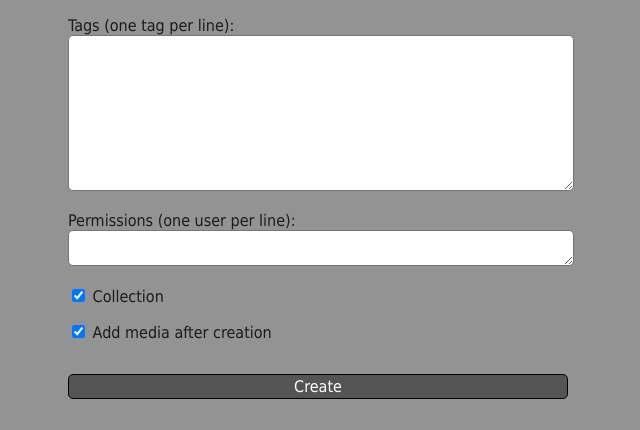
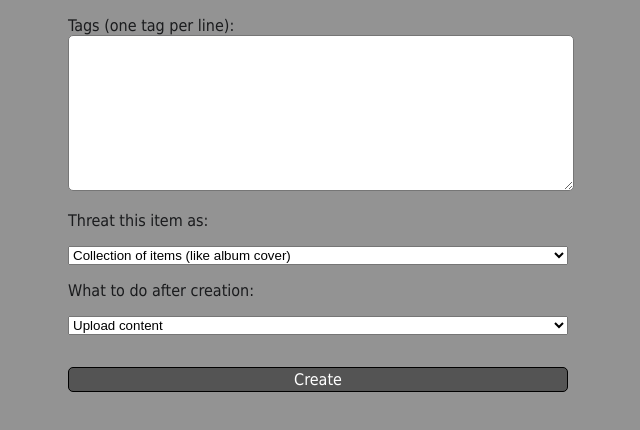
Before and after one commit to IgorZyktin/omoide, a Python web app: template omoide/presentation/templates/create_item.html in a window 1280 px wide. Shown: the part 370-800 px from the top of the page, without its empty margins (322-962 px from the left). Run offline with Jinja, Linux system fonts and the light colour scheme; the template is opened without the code that fills it, so the values that code supplies are empty.

Commit message:
feat: refactored creation

```diff
--- a/omoide/presentation/static/code.js
+++ b/omoide/presentation/static/code.js
@@ -133,7 +133,7 @@ function dynamicallyRenderMoreItems(container, items,
         stopCallback()
 }
 
-function goToNewSearch(newSearchParams) {
+function reloadSearchParams(newSearchParams) {
     // redirect using new search params
     window.location.href = window.location.origin
         + window.location.pathname + '?' + newSearchParams.toString();
@@ -149,7 +149,7 @@ function toggleOrdered() {
     } else
         searchParams.set('ordered', 'on')
 
-    goToNewSearch(searchParams)
+    reloadSearchParams(searchParams)
 }
 
 function toggleNested() {
@@ -161,7 +161,7 @@ function toggleNested() {
     else
         searchParams.set('nested', 'on')
 
-    goToNewSearch(searchParams)
+    reloadSearchParams(searchParams)
 }
 
 function togglePaged() {
@@ -173,5 +173,14 @@ function togglePaged() {
     else
         searchParams.set('paged', 'on')
 
-    goToNewSearch(searchParams)
+    reloadSearchParams(searchParams)
 }
+
+function relocateWithAim(url, parameters) {
+    // change current url with consideration of query parameters
+    let searchParams = new URLSearchParams(window.location.search)
+    for (const [key, value] of Object.entries(parameters || {})) {
+        searchParams.set(key, value)
+    }
+    window.location.href = url + '?' + searchParams.toString();
+}
--- a/omoide/presentation/static/crud.js
+++ b/omoide/presentation/static/crud.js
@@ -1,5 +1,5 @@
 function splitLines(text) {
-    // split string by line separators and return only non empty
+    // split string by line separators and return only non-empty
     return text.replace(/\r\n/, '\n').split('\n').filter(n => n)
 }
 
@@ -20,37 +20,63 @@ function makeAlert(text) {
 
 function gatherItemParameters() {
     // gather information from typical creation fields
-    let tags = splitLines(document.getElementById('item_tags').value)
-    let permissions = splitLines(document.getElementById('item_permissions').value)
+    let tags = splitLines($('#item_tags').val())
+    // TODO - restore after permissions will be introduced
+    let permissions = []
+    // let permissions = splitLines($('#item_permissions').val())
     return {
-        parent_uuid: document.getElementById('parent_uuid').value || null,
-        is_collection: document.getElementById('is_collection').checked,
-        name: document.getElementById('item_name').value,
+        parent_uuid: $('#parent_uuid').val() || null,
+        is_collection: $('#treat-item-as').val() === 'collection',
+        name: $('#item_name').val(),
         tags: tags,
-        permissions: permissions
+        permissions: permissions,
     }
 }
 
-async function createItem(endpoint) {
+function describeFail(response) {
+    // generate human readable error message
+    if (typeof response['detail'] === 'string') {
+        console.log('Error: ' + JSON.stringify(response['detail']))
+        makeAlert(response['detail'])
+    } else {
+        for (const problem of response['detail']) {
+            console.log('Error: ' + JSON.stringify(problem))
+            makeAlert(problem.msg)
+        }
+    }
+}
+
+
+async function createItem(button, parameters) {
     // send command for item creation
-    let data = gatherItemParameters()
-    data['item_name'] = document.getElementById('item_name').value
-
-    function onCreate(headers, result) {
-        let goUpload = document.getElementById('go_upload').checked
-        let url = ''
-
-        if (goUpload) {
-            url = result['upload_url']
-        } else {
-            url = result['url']
+    $.ajax({
+        type: 'POST',
+        url: '/api/items',
+        contentType: 'application/json',
+        data: JSON.stringify(parameters),
+        beforeSend: function () {
+            $(button).addClass('button-disabled')
+        },
+        success: function (response) {
+            let action = $('#action-after-creation').val()
+            let uuid = response['object']['uuid']
+            if (action === 'upload') {
+                relocateWithAim(`/upload`, {'parent_uuid': uuid})
+            } else if (action === 'nothing') {
+                // do nothing
+            } else if (parameters['is_collection']) {
+                relocateWithAim(`/browse/${uuid}`)
+            } else {
+                relocateWithAim(`/preview/${uuid}`)
+            }
+        },
+        error: function (XMLHttpRequest, textStatus, errorThrown) {
+            describeFail(XMLHttpRequest.responseJSON)
+        },
+        complete: function () {
+            $(button).removeClass('button-disabled')
         }
-
-        if (url !== undefined && url !== '')
-            window.location.href = url
-    }
-
-    await request(endpoint, data, onCreate)
+    })
 }
 
 
@@ -86,13 +112,6 @@ async function deleteItem(endpoint) {
     } catch (err) {
         throw err
     }
-}
-
-async function uploadItems(endpoint) {
-    // send command for item creation
-    let data = gatherItemParameters()
-    await request(endpoint, data, () => {
-    })
 }
 
 async function request(endpoint, payload, callback) {
--- a/omoide/presentation/templates/create_item.html
+++ b/omoide/presentation/templates/create_item.html
@@ -44,31 +44,37 @@
             <textarea id="item_tags" rows="10"></textarea>
         </label>
 
-        <label for="item_permissions">Permissions (one user per line):<br>
-            <textarea id="item_permissions" rows="2"></textarea>
-        </label>
+        {# TODO - restore after permissions will be introduced        #}
+        {#        <label for="item_permissions">Permissions (one user per line):<br>#}
+        {#            <textarea id="item_permissions" rows="2"></textarea>#}
+        {#        </label>#}
 
-        <div>
-            <input id="is_collection"
-                   type="checkbox"
-                   checked>
-            <label for="is_collection">Collection</label>
-        </div>
+        <label for="treat-item-as">Threat this item as:</label>
+        <select id="treat-item-as">
+            <option value="collection">Collection of items (like album cover)
+            </option>
+            <option value="single">Singular item</option>
+        </select>
 
-        <div>
-            <input id="go_upload"
-                   type="checkbox"
-                   checked>
-            <label for="go_upload">Add media after creation</label>
-        </div>
+        <label for="action-after-creation">What to do after creation:</label>
+        <select id="action-after-creation">
+            <option value="upload">Upload content</option>
+            <option value="browse">Browse result</option>
+            <option value="nothing">Do nothing (stay here)</option>
+        </select>
 
         <div id="alerts"></div>
 
-        <a href="javascript:void(0)"
-           onclick="createItem('{{ request.url_for('api_create_item') }}')"
+        <a id="create-item-button"
+           href="javascript:void(0)"
            title="Create item"
            class="button">Create</a>
-
     </div>
 
+    <script>
+        $('#create-item-button').click(function () {
+            createItem(this, gatherItemParameters())
+        });
+    </script>
+
 {% endblock %}
```
Also changed, not shown: omoide/presentation/api/items.py (+6 -10 lines).
